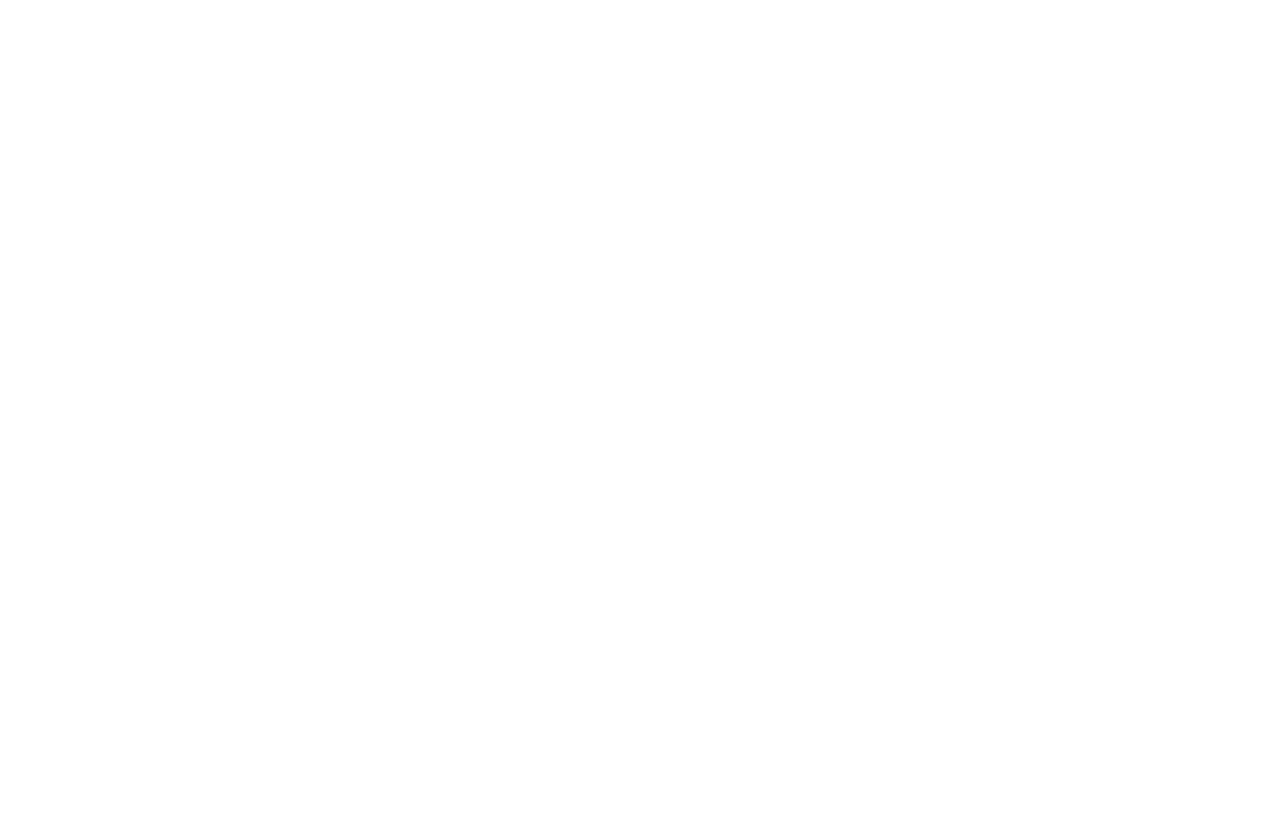
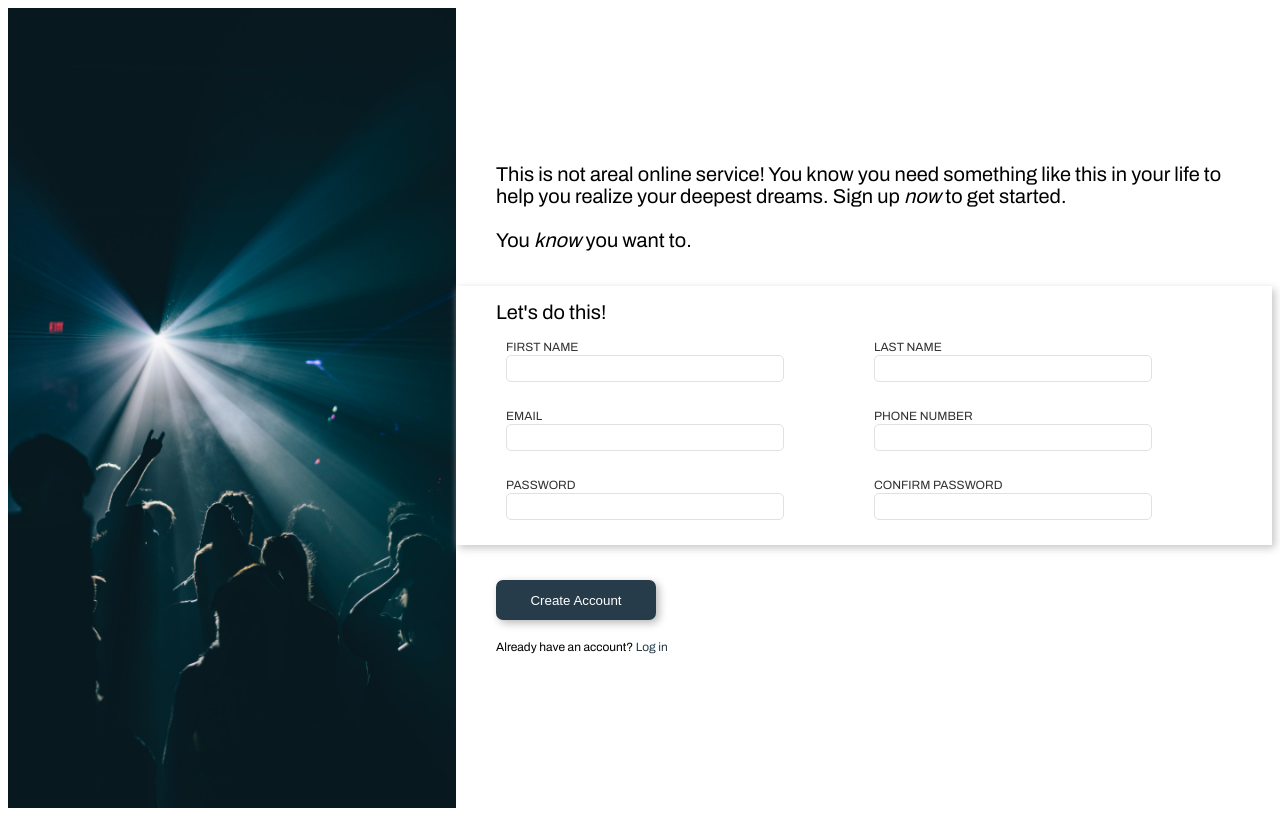
Before and after one commit to tln12/signUpForm, a plain HTML site: page index.html in a window 1280 px wide. Drawn offline with Linux system fonts and the light colour scheme.

Commit message:
First version

```diff
--- a/index.html
+++ b/index.html
@@ -4,10 +4,55 @@
     <meta charset="UTF-8">
     <meta http-equiv="X-UA-Compatible" content="IE=edge">
     <meta name="viewport" content="width=device-width, initial-scale=1.0">
+    <link rel="preconnect" href="https://fonts.googleapis.com"><link rel="preconnect" href="https://fonts.gstatic.com" crossorigin><link href="https://fonts.googleapis.com/css2?family=Archivo&display=swap" rel="stylesheet">
     <title>Sign-Up Form</title>
     <link rel="stylesheet" href="styles.css">
     <script src="script.js" defer></script>
 </head>
+<body>
+    <img src="sandra-seitamaa-Zcr67MPWsSM-unsplash (1).jpg" alt="ambient concert">
+    <div class="right-container">
+        <p>This is not areal online service! You know you need something
+            like this in your life to help you realize your deepest dreams.
+            Sign up <em>now</em> to get started. <br><br>
 
+            You <em>know</em> you want to.
+        </p>
+        <form action="">
+            <div class="form-interface">
+                <span class="heading">Let's do this!</span>
+                <div class="form-inputs">
+                    <label for="fname">
+                        <span>FIRST NAME</span>
+                        <input type="text" id="fname" name="fname" required>
+                    </label>
+                    <label for="lname">
+                        <span>LAST NAME</span>
+                        <input type="text" id="lname" name="lname" required>
+                    </label>
+                    <label for="email">
+                        <span>EMAIL</span>
+                        <input type="email" id="email" name="email" required>
+                    </label>
+                    <label for="phonenr">
+                        <span>PHONE NUMBER</span>
+                        <input type="tel" id="phonenr" name="phonenr">
+                    </label>
+                    <label for="pwd">
+                        <span>PASSWORD</span>
+                        <input type="password" id="pwd" name="pwd" required>
+                    </label>
+                    <label for="conpwd">
+                        <span>CONFIRM PASSWORD</span>
+                        <input type="password" id="conpwd" name="conpwd" required>
+                    </label>
+                </div>
+            </div>
+            <div class="form-end">
+                <button>Create Account</button>
+                <span>Already have an account? <a href="">Log in</a></span>
+            </div>
+        </form>
+    </div>
 </body>
 </html>
--- a/styles.css
+++ b/styles.css
@@ -0,0 +1,87 @@
+:root{
+    --padding: 15px 40px;
+    --theme-color: #273c4a;
+    font-size: 20px;
+}
+
+body {
+    font-family: "Archivo", sans-serif;
+    display: flex;
+}
+img {
+    height: 100vh;
+    width: 35vw;
+    object-fit: cover;
+}
+p {
+    padding: var(--padding);
+    margin: 140px 0 20px;
+    font-weight: bold;
+}
+form{
+    margin: 0;
+    padding: 0;
+    width: 100%;
+}
+.heading{
+    font-size: 20px;
+    font-weight: bold;
+}
+
+.form-interface{
+    padding:var(--padding);
+    box-shadow: 3px 3px 8px #c7c7c7;
+}
+.form-inputs{
+    display: flex;
+    flex-wrap: wrap;
+}
+form label {
+    box-sizing: border-box;
+    width: 50%;
+    padding: 10px;
+}
+
+label input{
+    display: block;
+    box-sizing: border-box;
+    padding: 5px;
+    border: 1px solid #e1e1e1;
+    border-radius: 5px;
+    width: 80%;
+}
+label input:focus{
+    outline: 1px solid gray;
+}
+label span{
+    color: #333333;
+    font-size: 0.6rem;
+}
+
+.form-end span {
+    display: block;
+    margin-top: 20px;
+    font-size: 0.6rem;
+}
+
+.form-end{
+    margin-top: 20px;
+    padding: var(--padding);
+}
+button{
+    background-color: var(--theme-color);
+    color: white;
+    width: 160px;
+    height: 40px;
+    border-radius: 7px;
+    border: none;
+    box-shadow: 3px 3px 8px #b7b7b7;
+}
+button:active{
+    box-shadow: none;
+}
+a{
+    color: var(--theme-color);
+    font-weight: bold;
+    text-decoration: none;
+}
```
Also changed, not shown: sandra-seitamaa-Zcr67MPWsSM-unsplash (1).jpg (added).
